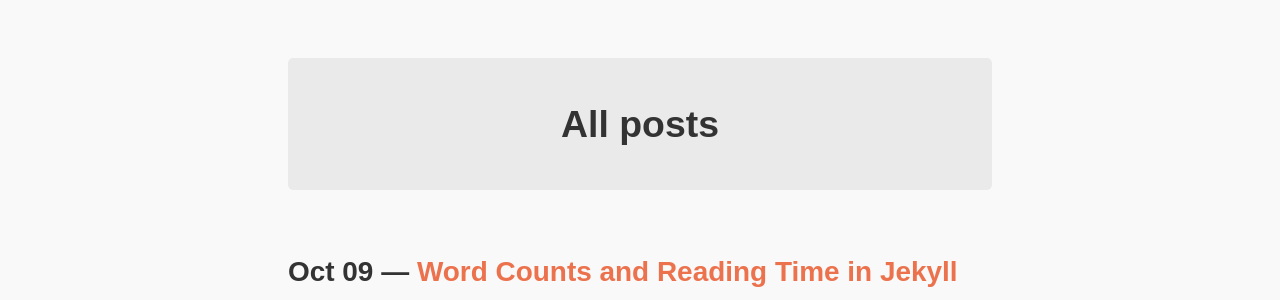
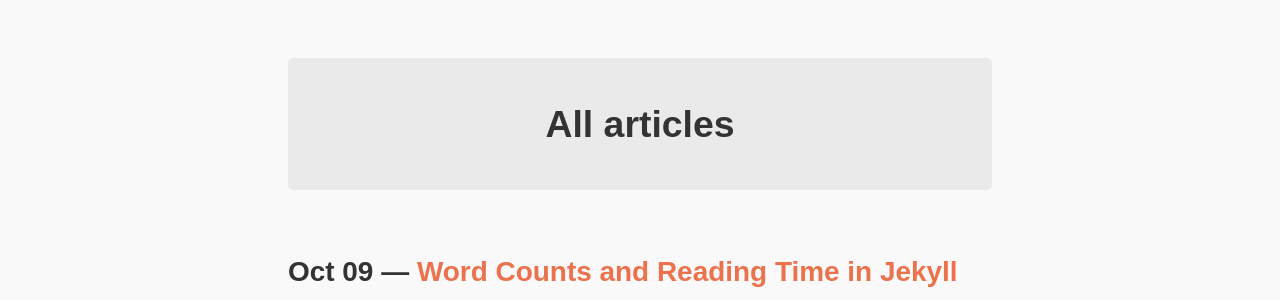
Before and after one commit to RadLikeWhoa/old.sacha.me, a Jekyll site: the page built from articles/index.html, in a window 1280 px wide. Shown: the part 305-605 px from the top of the page. Built offline with Jekyll 4.4.1, drawn with Linux system fonts in a browser that asks for light colours; some web fonts are replaced; Markdown is read by kramdown in place of the engine named in the settings; the list of posts is cut into pages by our own code.

Commit message:
Update archive heading

```diff
--- a/articles/index.html
+++ b/articles/index.html
@@ -5,7 +5,7 @@
 ---
 
 <section class="posts wrap">
-  <h2 class="section-heading">All posts</h2>
+  <h2 class="section-heading">All articles</h2>
   {% for post in paginator.posts %}
     <article class="post post-archive">
       <h3 class="post-title">
```
